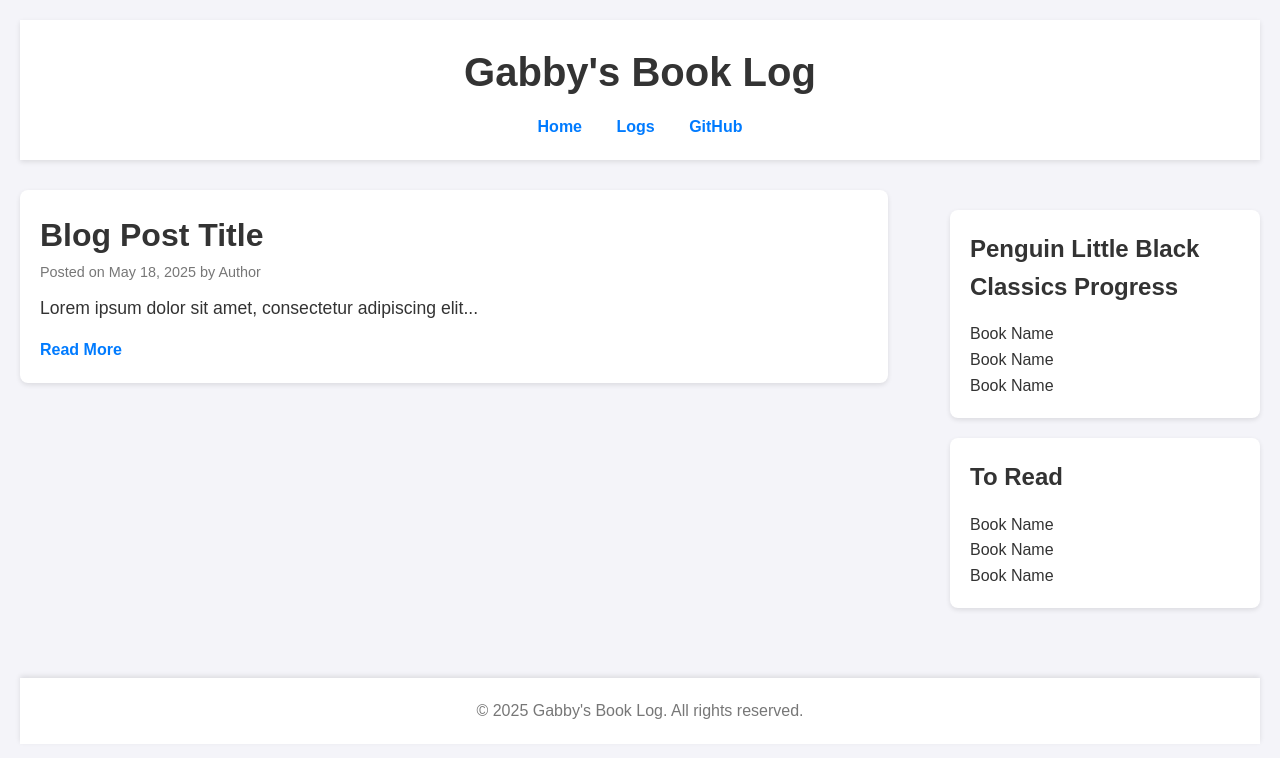
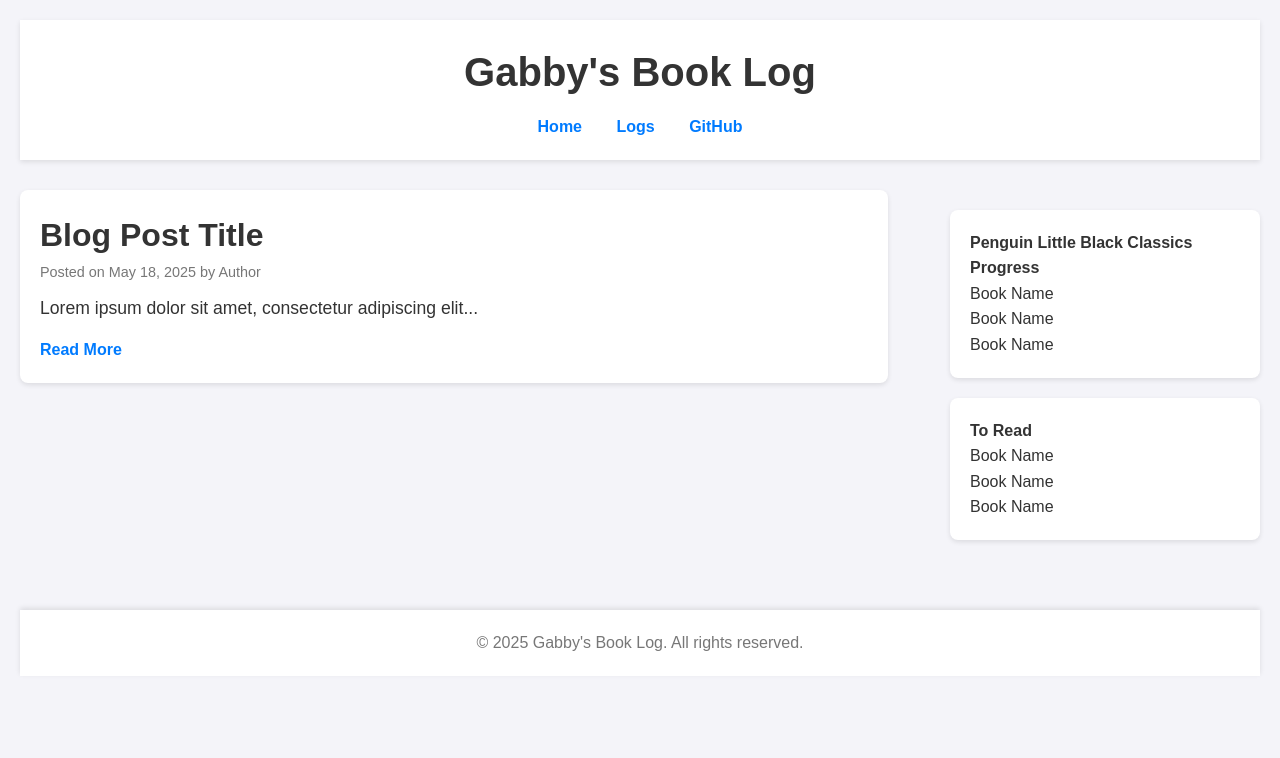
Before and after one commit to gabbypesito/bookblog, a plain HTML site: page index.html in a window 1280 px wide. Drawn offline with Linux system fonts and the light colour scheme.

Commit message:
Update index.html

```diff
--- a/index.html
+++ b/index.html
@@ -3,7 +3,7 @@
 <head>
   <meta charset="UTF-8">
   <meta name="viewport" content="width=device-width, initial-scale=1.0">
-  <meta name="description" content="Gabby's Book Log: A personal journey through literature, featuring reviews and reading logs.">
+  <meta name="description" content="Gabby's Book Log, 2025">
   <title>Gabby's Book Log</title>
   <link rel="stylesheet" href="styles.css">
 </head>
@@ -29,14 +29,14 @@
 
     <aside class="sidebar">
       <section class="widget">
-        <h3>Penguin Little Black Classics Progress</h3>
+        <h4>Penguin Little Black Classics Progress</h4>
         <p>Book Name</p>
         <p>Book Name</p>
         <p>Book Name</p>
       </section>
 
       <section class="widget">
-        <h3>To Read</h3>
+        <h4>To Read</h4>
         <p>Book Name</p>
         <p>Book Name</p>
         <p>Book Name</p>
```
